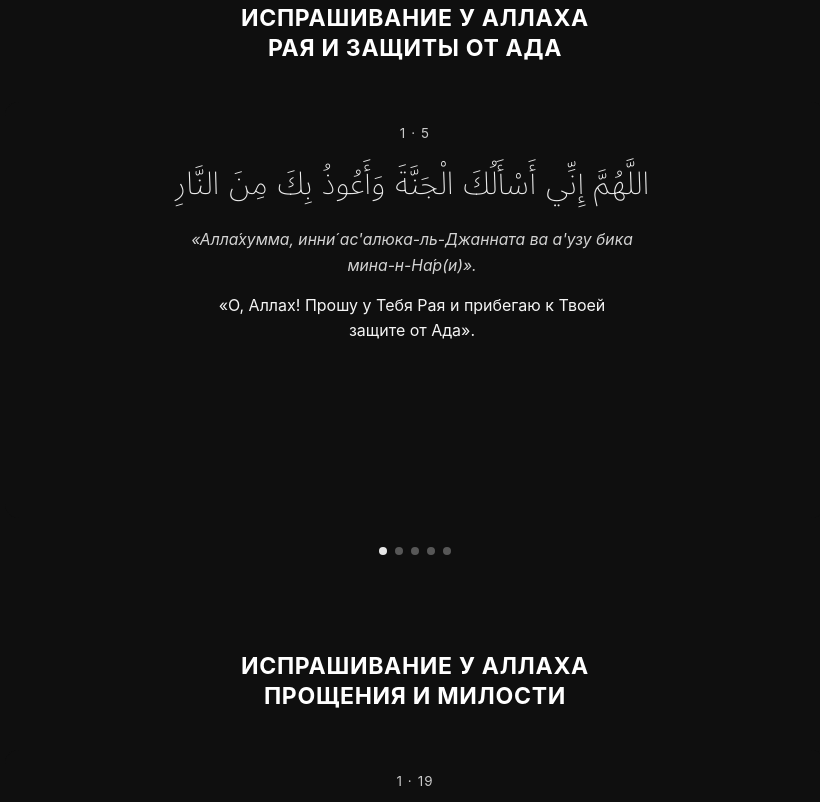
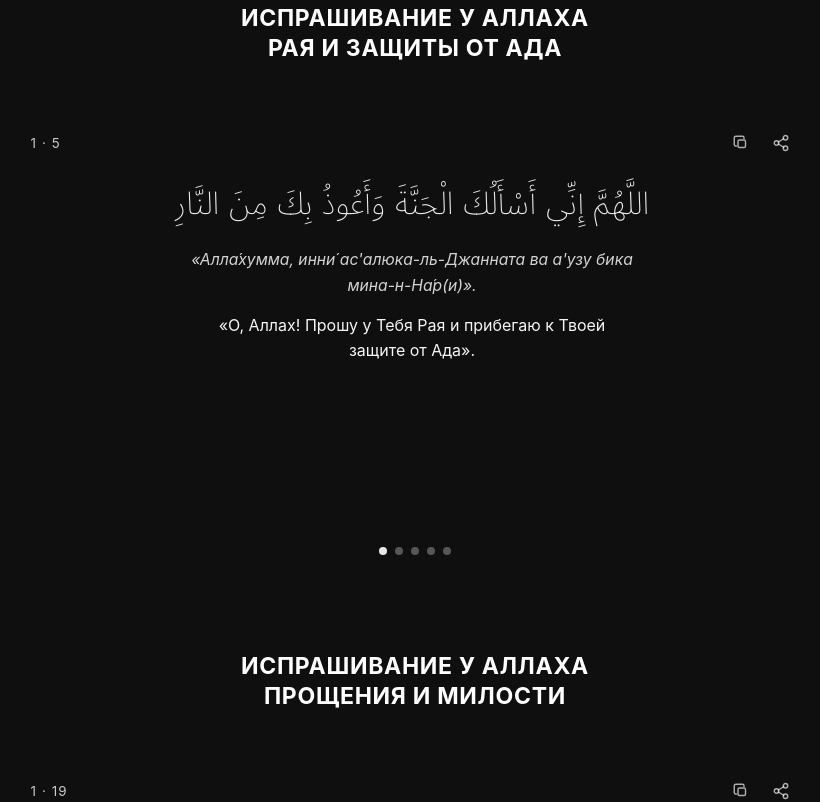
Before and after one commit to ALDYNEC-07/sto-dua, a Next.js app: page / in a window 1280 px wide. Shown: the part 900-1702 px from the top of the page, without its empty margins (225-1045 px from the left). Built offline with nearby package versions, Linux system fonts and the light colour scheme.

Commit message:
Добавить копирование и шаринг дуа

```diff
--- a/src/app/globals.css
+++ b/src/app/globals.css
@@ -299,6 +299,13 @@ body {
   overflow: hidden;
 }
 
+.dua-slide__topline {
+  display: flex;
+  align-items: center;
+  justify-content: space-between;
+  gap: 12px;
+}
+
 .dua-slide__content {
   /* Что изменили: Добавили внутренний вертикальный скролл текста | Зачем: длинные дуа читаются полностью внутри фиксированной карточки */
   min-height: 0;
@@ -357,6 +364,53 @@ body {
   color: rgba(255, 255, 255, 0.96);
   font-size: clamp(0.98rem, 2.15vw, 1.12rem);
   line-height: 1.62;
+}
+
+/* Изменено: действия стали компактными иконками в верхней строке | Зачем: управление не занимает место под текстом дуа */
+.dua-slide__actions {
+  display: inline-flex;
+  align-items: center;
+  gap: 4px;
+  flex-shrink: 0;
+}
+
+.dua-slide__action {
+  display: grid;
+  place-items: center;
+  width: 36px;
+  height: 36px;
+  padding: 0;
+  border: 0;
+  border-radius: 999px;
+  background: transparent;
+  color: rgba(255, 255, 255, 0.66);
+  cursor: pointer;
+  transition: color 180ms ease, transform 180ms ease;
+}
+
+.dua-slide__action-icon {
+  width: 18px;
+  height: 18px;
+  fill: none;
+  stroke: currentColor;
+  stroke-width: 1.9;
+  stroke-linecap: round;
+  stroke-linejoin: round;
+}
+
+.dua-slide__action:hover,
+.dua-slide__action:focus-visible {
+  color: rgba(255, 255, 255, 0.66);
+  background: transparent;
+  outline: none;
+}
+
+.dua-slide__action:focus-visible {
+  box-shadow: 0 0 0 2px rgba(255, 255, 255, 0.72);
+}
+
+.dua-slide__action:active {
+  transform: translateY(1px);
 }
 
 .chapter__dots {
--- a/src/components/ChapterSection.tsx
+++ b/src/components/ChapterSection.tsx
@@ -2,7 +2,7 @@
 
 import { useEffect, useRef, useState } from "react";
 import { useDisplaySettings } from "./DisplaySettingsProvider";
-import type { Chapter } from "../types";
+import type { Chapter, Dua } from "../types";
 
 type ChapterSectionProps = Chapter;
 
@@ -98,9 +98,72 @@ function SlidingDots({
   );
 }
 
+function CopyIcon({ isCopied }: { isCopied: boolean }) {
+  if (isCopied) {
+    return (
+      <svg className="dua-slide__action-icon" viewBox="0 0 24 24" aria-hidden="true">
+        <path d="M20 6 9 17l-5-5" />
+      </svg>
+    );
+  }
+
+  return (
+    <svg className="dua-slide__action-icon" viewBox="0 0 24 24" aria-hidden="true">
+      <rect x="8" y="8" width="10" height="10" rx="2" />
+      <path d="M6 16H5a2 2 0 0 1-2-2V5a2 2 0 0 1 2-2h9a2 2 0 0 1 2 2v1" />
+    </svg>
+  );
+}
+
+function ShareIcon() {
+  return (
+    <svg className="dua-slide__action-icon" viewBox="0 0 24 24" aria-hidden="true">
+      <circle cx="18" cy="5" r="3" />
+      <circle cx="6" cy="12" r="3" />
+      <circle cx="18" cy="19" r="3" />
+      <path d="m8.6 10.7 6.8-4.4M8.6 13.3l6.8 4.4" />
+    </svg>
+  );
+}
+
 // Что изменили: Добавили пороги для определения уверенного свайпа и фиксации оси жеста | Зачем: один свайп = один стабильный перелист без ложных срабатываний
 const SWIPE_THRESHOLD_PX = 44;
 const AXIS_LOCK_PX = 8;
+const SITE_URL = "https://sto-dua.vercel.app";
+
+// Изменено: добавлен общий формат текста для копирования и шаринга | Зачем: обе кнопки отправляют одинаково аккуратно собранное дуа
+const formatDuaText = (dua: Dua) => {
+  return [
+    dua.arabic,
+    "",
+    "Транскрипция:",
+    dua.transliteration,
+    "",
+    "Перевод:",
+    dua.translation,
+    "",
+    SITE_URL,
+  ].join("\n");
+};
+
+// Изменено: добавлен fallback копирования | Зачем: кнопка работает и в браузерах без navigator.clipboard
+const copyTextToClipboard = async (text: string) => {
+  if (navigator.clipboard?.writeText) {
+    await navigator.clipboard.writeText(text);
+    return;
+  }
+
+  const textarea = document.createElement("textarea");
+  textarea.value = text;
+  textarea.setAttribute("readonly", "");
+  textarea.style.position = "fixed";
+  textarea.style.top = "0";
+  textarea.style.left = "-9999px";
+  document.body.appendChild(textarea);
+  textarea.select();
+  document.execCommand("copy");
+  document.body.removeChild(textarea);
+};
 
 export default function ChapterSection({ id, title, duas }: ChapterSectionProps) {
   const { showTransliteration } = useDisplaySettings();
@@ -110,7 +173,9 @@ export default function ChapterSection({ id, title, duas }: ChapterSectionProps)
   const touchStartYRef = useRef(0);
   const swipeStartIndexRef = useRef(0);
   const swipeAxisRef = useRef<"x" | "y" | null>(null);
+  const copiedTimeoutRef = useRef<number | null>(null);
   const [activeIndex, setActiveIndex] = useState(0);
+  const [copiedDuaKey, setCopiedDuaKey] = useState<string | null>(null);
 
   // Что изменили: Вынесли повторяющееся ограничение индекса в один helper | Зачем: убрать дубли и держать границы слайдов в одном месте
   const clampIndex = (index: number) => {
@@ -130,9 +195,56 @@ export default function ChapterSection({ id, title, duas }: ChapterSectionProps)
     }
   };
 
+  const clearCopiedTimeout = () => {
+    if (copiedTimeoutRef.current !== null) {
+      window.clearTimeout(copiedTimeoutRef.current);
+      copiedTimeoutRef.current = null;
+    }
+  };
+
   useEffect(() => {
-    return () => clearScrollEndTimeout();
+    return () => {
+      clearScrollEndTimeout();
+      clearCopiedTimeout();
+    };
   }, []);
+
+  const markDuaCopied = (duaKey: string) => {
+    setCopiedDuaKey(duaKey);
+    clearCopiedTimeout();
+    copiedTimeoutRef.current = window.setTimeout(() => {
+      setCopiedDuaKey(null);
+      copiedTimeoutRef.current = null;
+    }, 1600);
+  };
+
+  const handleCopyDua = async (dua: Dua, duaKey: string) => {
+    await copyTextToClipboard(formatDuaText(dua));
+    markDuaCopied(duaKey);
+  };
+
+  const handleShareDua = async (dua: Dua, duaKey: string) => {
+    const text = formatDuaText(dua);
+    const shareData = {
+      title: "Дуа из Корана и Сунны",
+      text,
+      url: `${window.location.origin}${window.location.pathname}#${id}`,
+    };
+
+    if (navigator.share) {
+      try {
+        await navigator.share(shareData);
+        return;
+      } catch (error) {
+        if (error instanceof DOMException && error.name === "AbortError") {
+          return;
+        }
+      }
+    }
+
+    await copyTextToClipboard(text);
+    markDuaCopied(duaKey);
+  };
 
   const setActiveIndexFromScroll = () => {
     const track = trackRef.current;
@@ -258,12 +370,38 @@ export default function ChapterSection({ id, title, duas }: ChapterSectionProps)
         onTouchCancel={handleTouchCancel}
       >
         {duas.map((dua, index) => {
+          const duaKey = `${id}-${dua.id}`;
+          const isCopied = copiedDuaKey === duaKey;
+
           return (
             <article className="dua-slide" key={dua.id}>
               <div className="dua-slide__panel">
-                <p className="dua-slide__index">
-                  {index + 1} · {duas.length}
-                </p>
+                <div className="dua-slide__topline">
+                  <p className="dua-slide__index">
+                    {index + 1} · {duas.length}
+                  </p>
+                  {/* Изменено: действия перенесены в верх карточки и заменены на иконки | Зачем: кнопки не конкурируют с текстом дуа */}
+                  <div className="dua-slide__actions" aria-live="polite">
+                    <button
+                      className="dua-slide__action"
+                      type="button"
+                      aria-label={isCopied ? "Дуа скопировано" : "Скопировать дуа"}
+                      title={isCopied ? "Скопировано" : "Копировать"}
+                      onClick={() => handleCopyDua(dua, duaKey)}
+                    >
+                      <CopyIcon isCopied={isCopied} />
+                    </button>
+                    <button
+                      className="dua-slide__action"
+                      type="button"
+                      aria-label="Поделиться дуа"
+                      title="Поделиться"
+                      onClick={() => handleShareDua(dua, duaKey)}
+                    >
+                      <ShareIcon />
+                    </button>
+                  </div>
+                </div>
                 {/* Что изменили: Вынесли текст дуа в отдельную прокручиваемую область | Зачем: фиксированная карточка без скачков высоты и удобное чтение длинных дуа */}
                 <div className="dua-slide__content">
                   <p className="dua-slide__arabic" lang="ar" dir="rtl">
```
